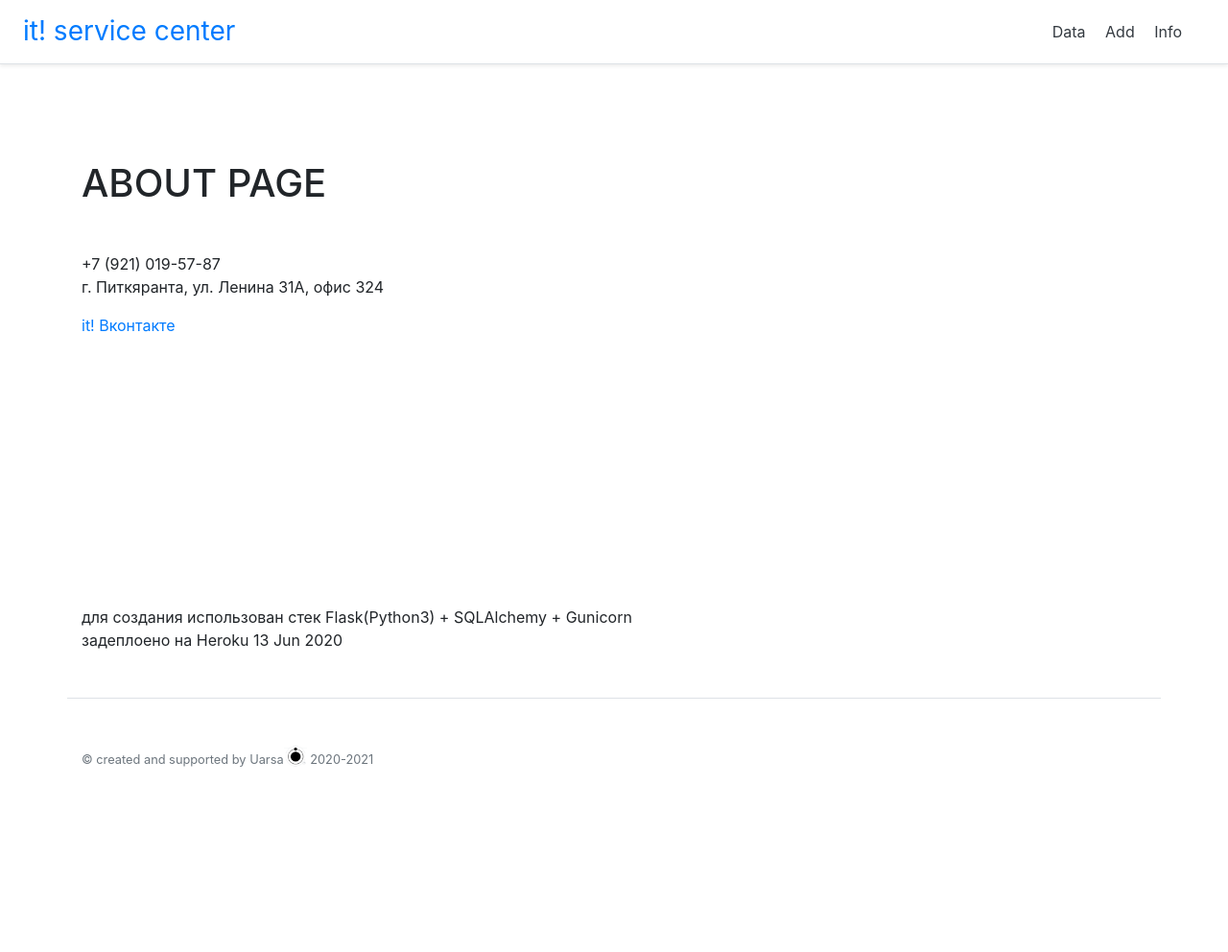
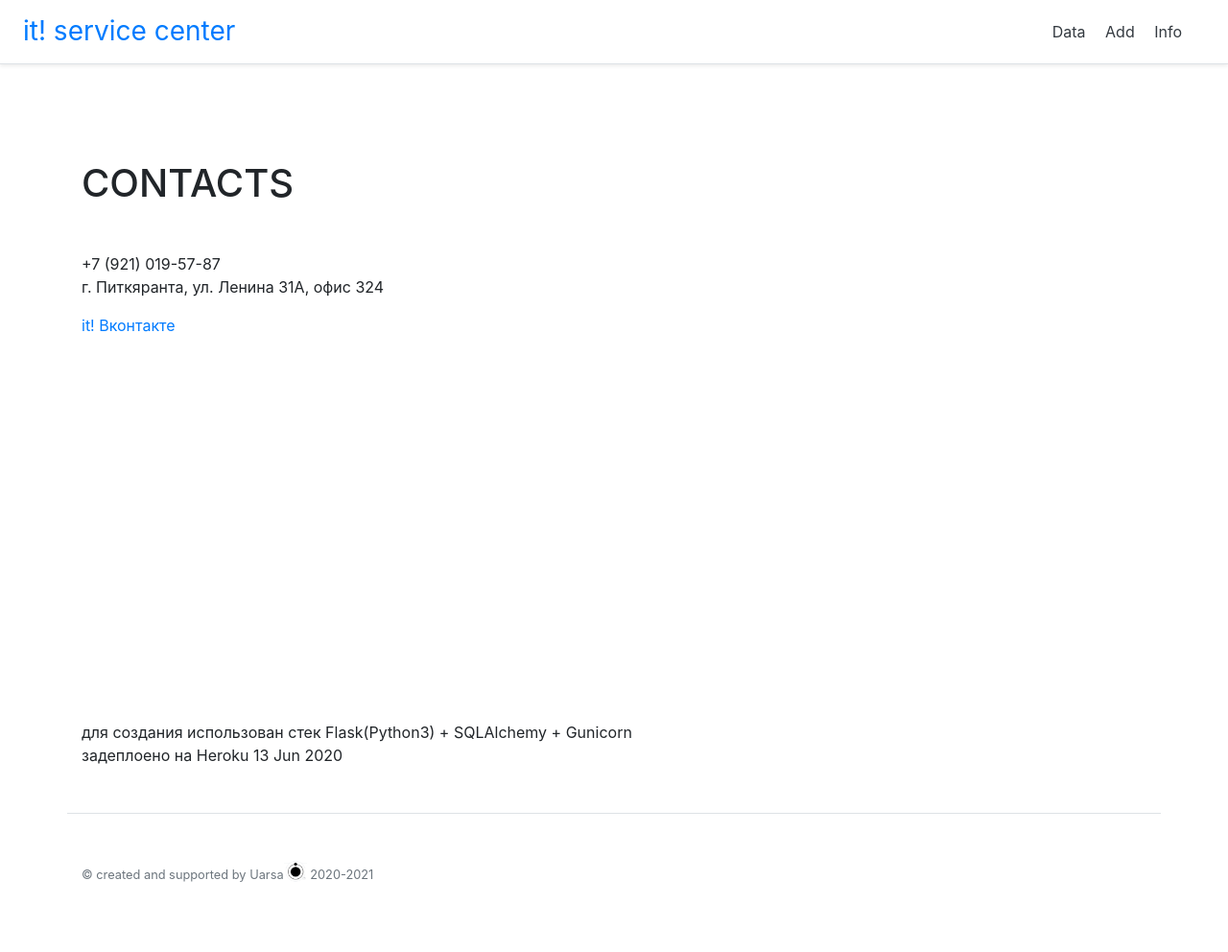
Before and after one commit to Uarsa/blog, a Flask app: page /about in a window 1280 px wide. Shown: the whole page at 96% size. Before the commit the page ends 799 px from the top, so only its background shows below. Run offline with Flask 2, Linux system fonts and the light colour scheme; some libraries are stand-ins or nearby versions.

Commit message:
Update about.html

```diff
--- a/templates/about.html
+++ b/templates/about.html
@@ -6,7 +6,7 @@ ABOUT PAGE
 
 {% block body %}
 
-<h1>ABOUT PAGE</h1>
+<h1>CONTACTS</h1>
 
 <p><br> </p>
 
@@ -21,6 +21,9 @@ ABOUT PAGE
 <p><br> </p>
 <p><br> </p>
 <p><br> </p>
+<p><br> </p>
+<p><br> </p>
+<p><br> </p>
 
 <p>для создания использован стек Flask(Python3) + SQLAlchemy + Gunicorn<br>
 задеплоено на Heroku 13 Jun 2020</p>
```
